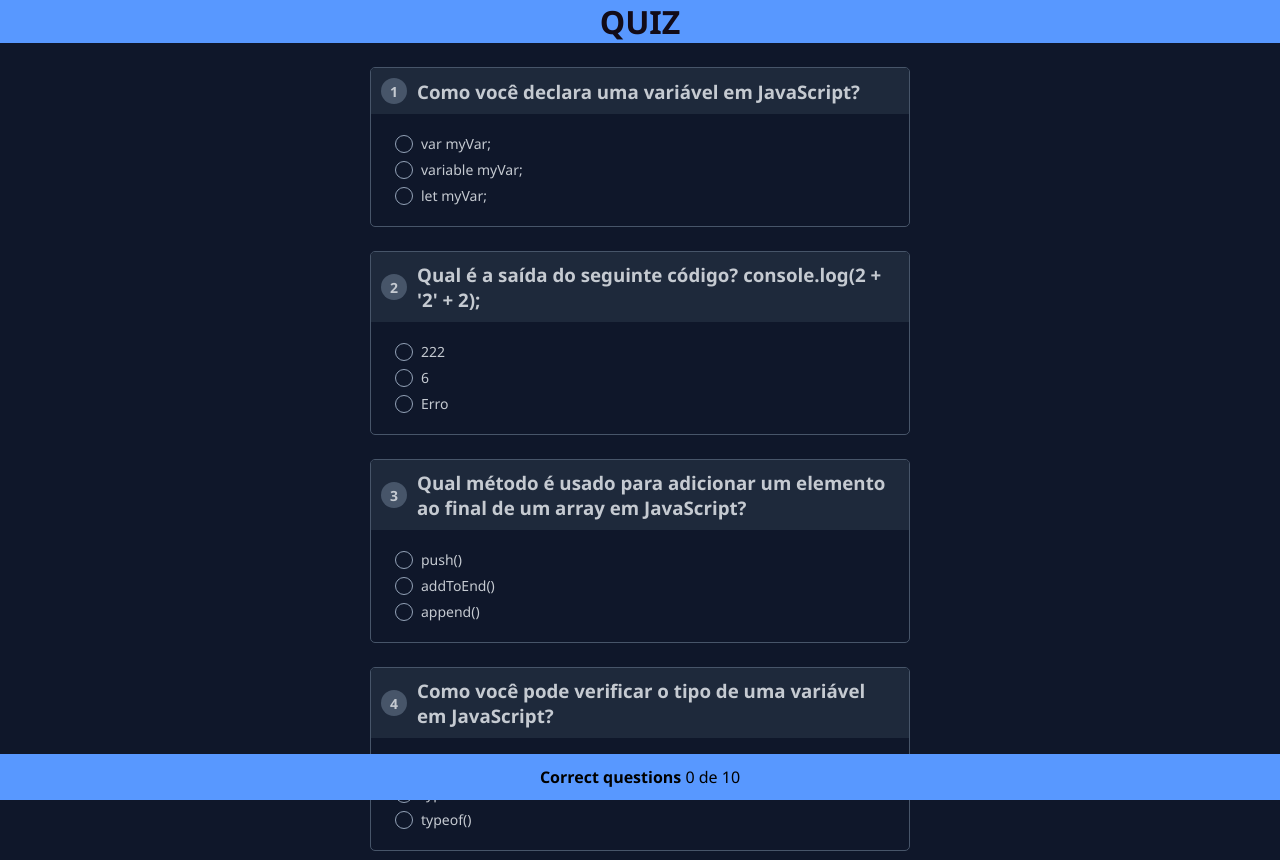
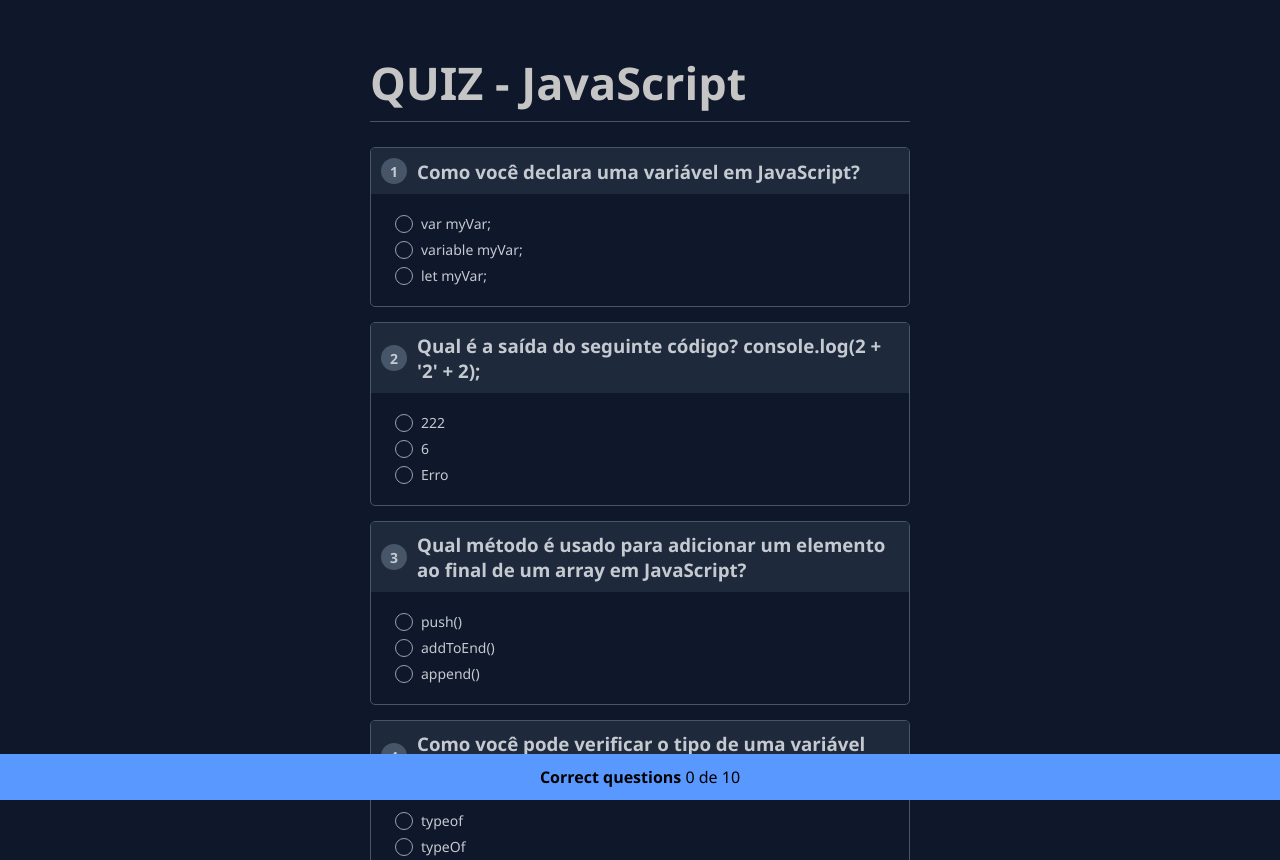
Before and after one commit to marcosilva7/quiz, a plain HTML site: page index.html in a window 1280 px wide. Shown: the top 860 px of the page. Drawn offline with Linux system fonts and the light colour scheme.

Commit message:
Changes were made to the header text

```diff
--- a/index.html
+++ b/index.html
@@ -9,7 +9,7 @@
 <body>
     <main>
         <header>
-          <h1 id="h1-text">QUIZ</h1>
+          <h1 id="h1-text">QUIZ - JavaScript</h1>
         </header>
 
         <div id="quiz"></div>
--- a/index.js
+++ b/index.js
@@ -132,7 +132,6 @@ const questions = [
     if(questions.length == corrects.size){
       totalCorrectsAnswer();
       disableInput();
-      document.querySelector('#h1-text').setAttribute('class', 'allCorrects');
       document.querySelector('#corrects').setAttribute('class', 'allCorrects');
 
     }else{
--- a/style.css
+++ b/style.css
@@ -16,31 +16,30 @@
   }
 
   header {
-    margin-bottom: 24px;
+    margin: 52px 0 25px;
+    border-bottom: 1px solid #475569;
   }
 
-  header #h1-text{
-    text-align: center;
-    background-color: #5898ff;
-    color: #120b18;
-    width: 100%;
+  #h1-text {
+    font-size: 45px;
+    color: #c5c5c5;
+    margin-bottom: 8px;
   }
 
   #quiz {
     counter-reset: quiz-item;
-
   }
 
   main {
     margin-bottom: 89px;
+    max-width: 540px;
+    margin: 0 auto 89px;
   }
 
   .quiz-item {
-    max-width: 540px;
-    margin: 0 auto 24px;
-
     border: 1px solid #475569;
     border-radius: 5px;
+    margin-bottom: 15px;
 
     overflow: hidden;
   }
```
